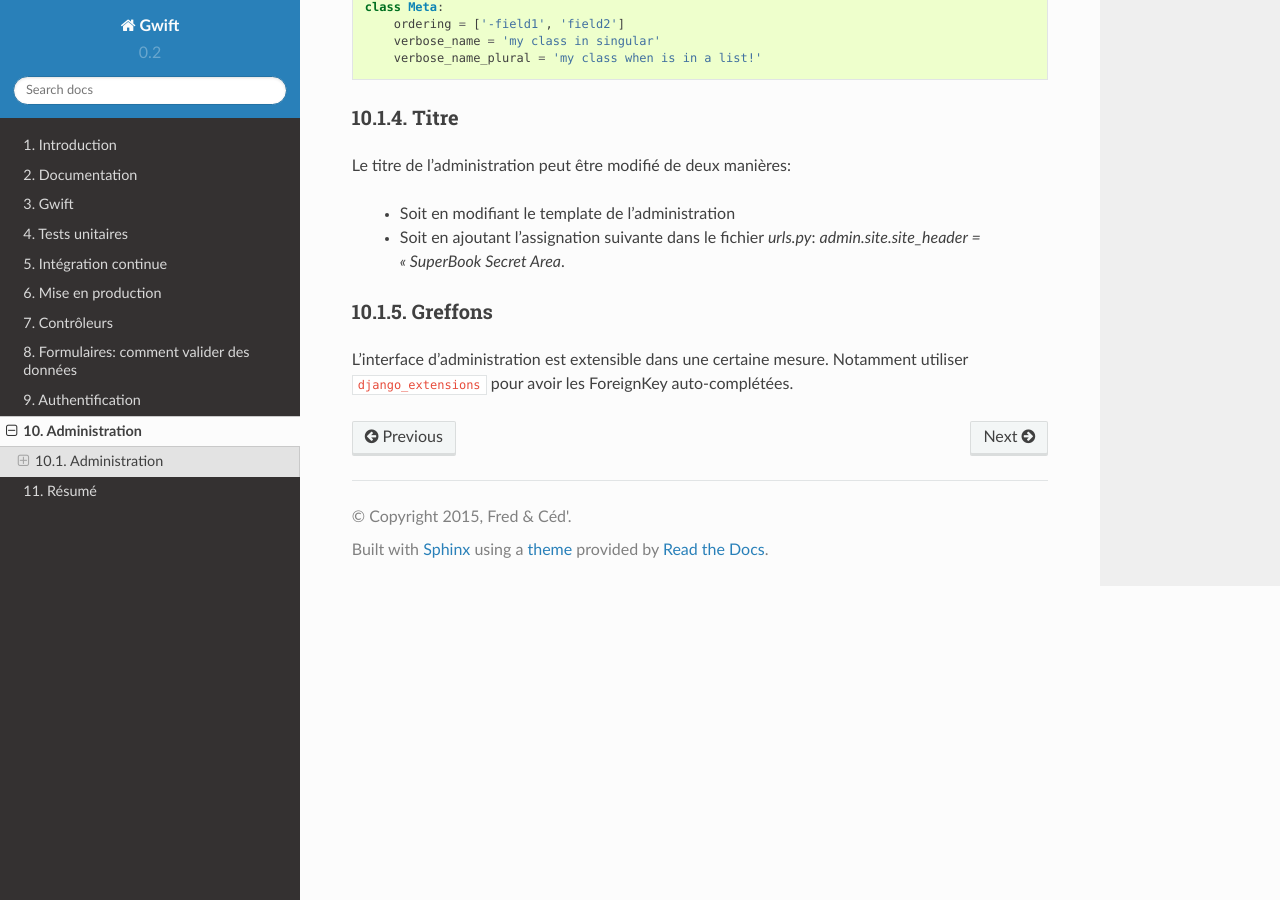
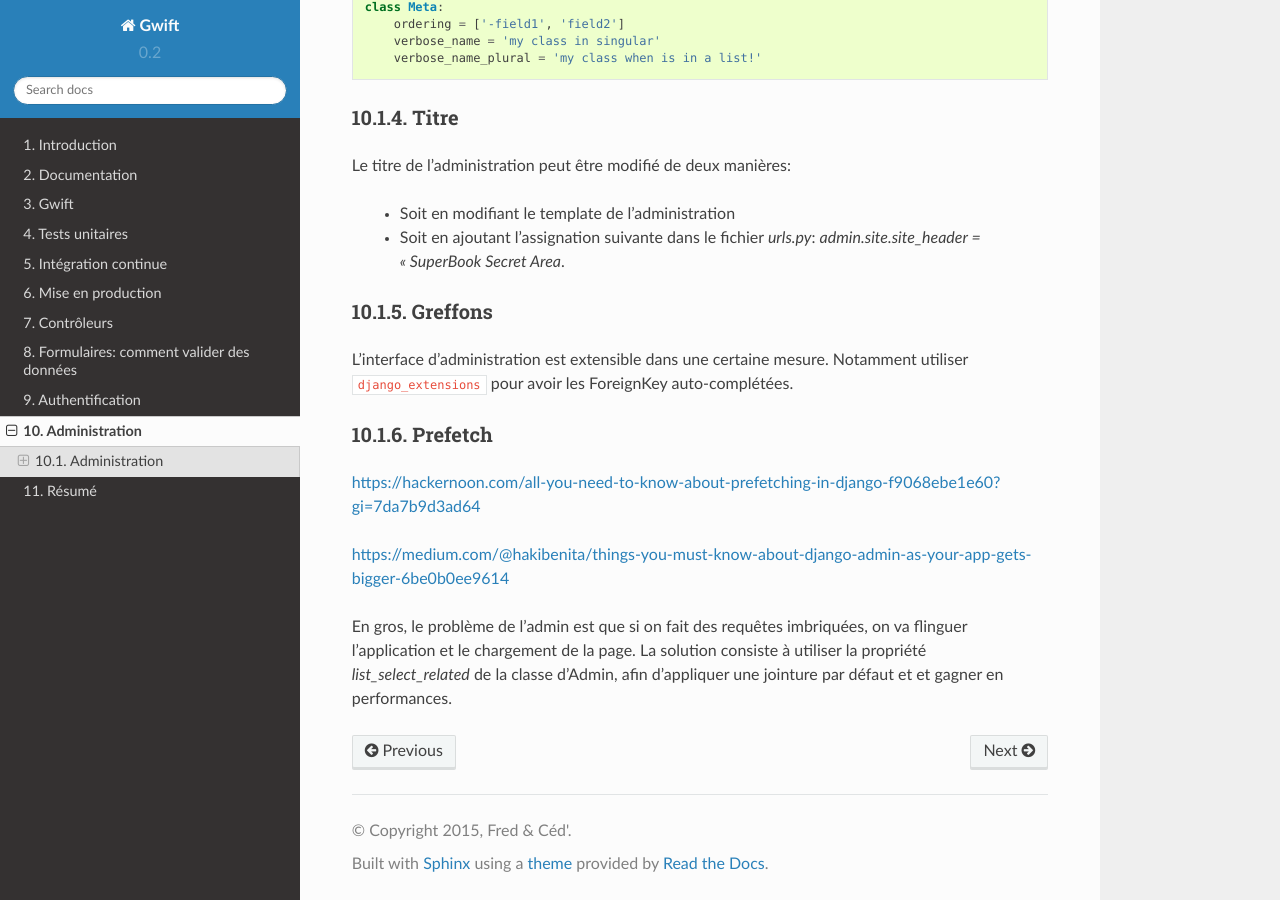
Before and after one commit to Grimbox/gwift-book, a Sphinx documentation site: the page built from source/admin.rst, in a window 1280 px wide and 900 px high, scrolled down 1040 px. Built offline with Sphinx 7.4.7 and the Read the Docs theme 2.0.0, drawn with Linux system fonts in a browser that asks for light colours.

Commit message:
Mettre à jour 'source/admin/advices.rst'

```diff
--- a/source/admin/advices.rst
+++ b/source/admin/advices.rst
@@ -53,3 +53,14 @@ Greffons
 ========
 
 L'interface d'administration est extensible dans une certaine mesure. Notamment utiliser ``django_extensions`` pour avoir les ForeignKey auto-complétées.
+
+Prefetch
+========
+
+https://hackernoon.com/all-you-need-to-know-about-prefetching-in-django-f9068ebe1e60?gi=7da7b9d3ad64
+
+https://medium.com/@hakibenita/things-you-must-know-about-django-admin-as-your-app-gets-bigger-6be0b0ee9614
+
+En gros, le problème de l'admin est que si on fait des requêtes imbriquées, on va flinguer l'application et le chargement de la page.
+La solution consiste à utiliser la propriété `list_select_related` de la classe d'Admin, afin d'appliquer une jointure par défaut et
+et gagner en performances.
```
